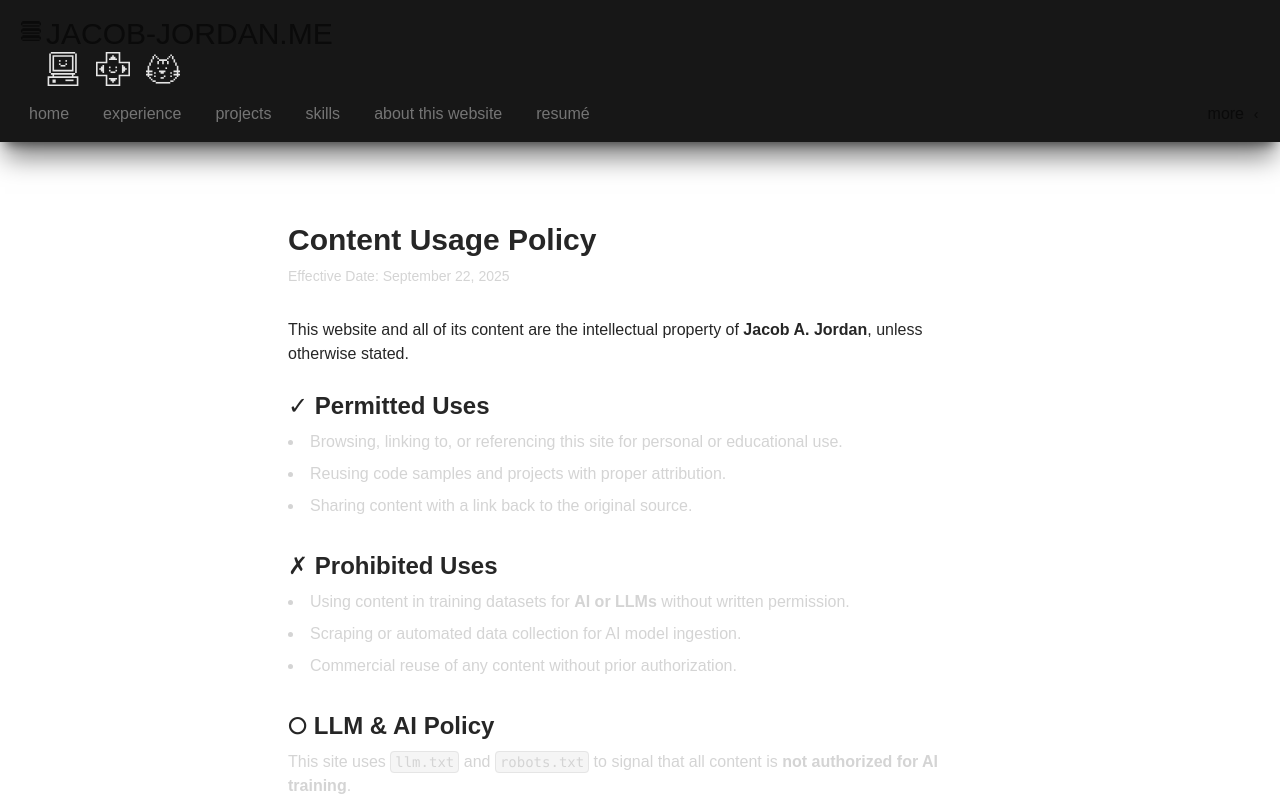
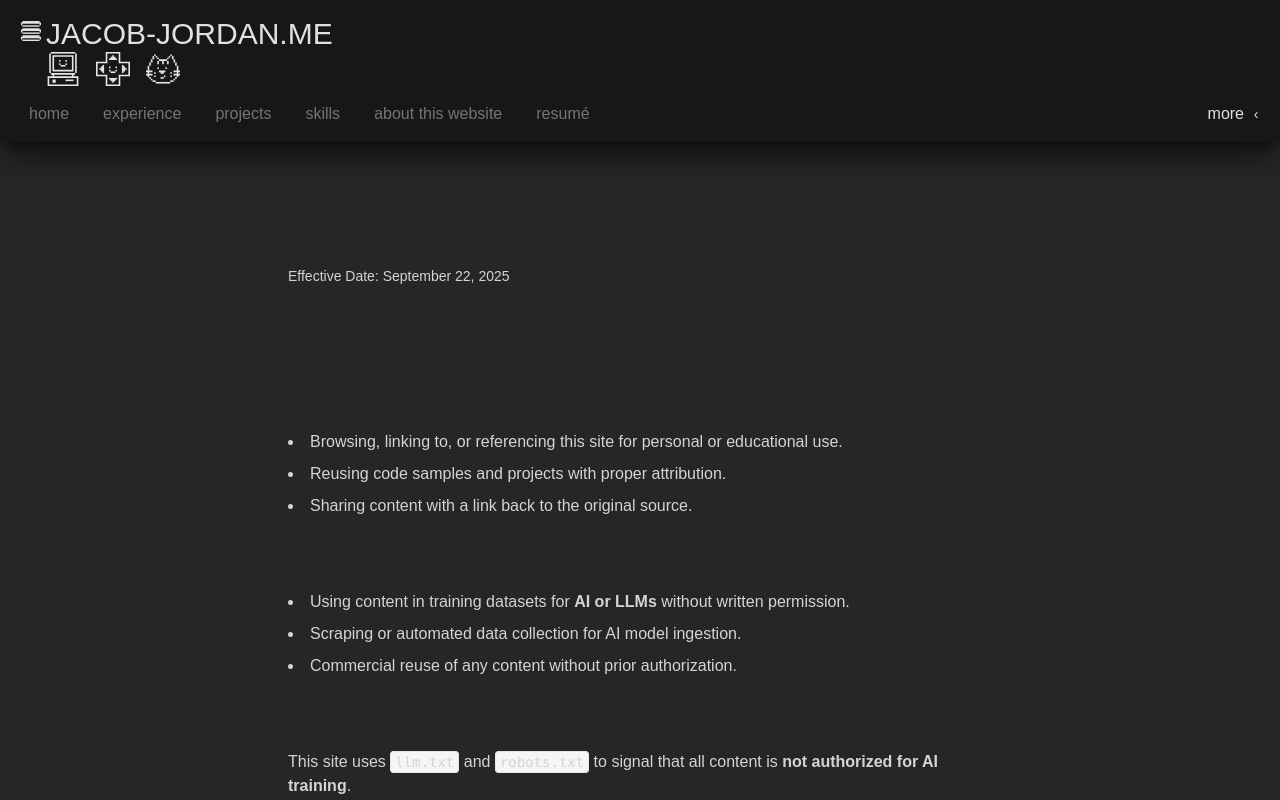
Before and after one commit to jacobjordan94/jacob-jordan-me, a React (Vite) app: page /content-policy in a window 1280 px wide. Built offline with nearby package versions, Linux system fonts and the light colour scheme; a web font is replaced by a local one.

Commit message:
update index.css so that shadcn does not override styles

```diff
--- a/src/index.css
+++ b/src/index.css
@@ -1,57 +1,38 @@
+/* === Tailwind & Plugins === */
 @import 'tailwindcss';
+@plugin 'tailwindcss-animate';
+@import 'tw-animate-css';
 
-@plugin 'tailwindcss-animate';
-@import "tw-animate-css";
+/* === Dark Variant Utility === */
+@custom-variant dark (&:is(.dark *)); /* Needed for ShadCN dark mode */
 
-@custom-variant dark (&:is(.dark *));
-
+/* === Original Root Styles === */
 :root {
   font-family: system-ui, Avenir, Helvetica, Arial, sans-serif;
   line-height: 1.5;
   font-weight: 400;
 
   color-scheme: light dark;
-  color: rgba(255, 255, 255, 0.87);
-  background-color: var(--color-neutral-800);
+  color: rgba(255, 255, 255, 0.87); /* Your original text color */
+  background-color: var(--color-neutral-800); /* Your original background */
 
   font-synthesis: none;
   text-rendering: optimizeLegibility;
   -webkit-font-smoothing: antialiased;
   -moz-osx-font-smoothing: grayscale;
+
+  /* === Add ShadCN Variables Here === */
   --radius: 0.625rem;
-  --background: oklch(1 0 0);
-  --foreground: oklch(0.145 0 0);
-  --card: oklch(1 0 0);
-  --card-foreground: oklch(0.145 0 0);
-  --popover: oklch(1 0 0);
-  --popover-foreground: oklch(0.145 0 0);
-  --primary: oklch(0.205 0 0);
-  --primary-foreground: oklch(0.985 0 0);
-  --secondary: oklch(0.97 0 0);
-  --secondary-foreground: oklch(0.205 0 0);
-  --muted: oklch(0.97 0 0);
-  --muted-foreground: oklch(0.556 0 0);
-  --accent: oklch(0.97 0 0);
-  --accent-foreground: oklch(0.205 0 0);
-  --destructive: oklch(0.577 0.245 27.325);
-  --border: oklch(0.922 0 0);
-  --input: oklch(0.922 0 0);
-  --ring: oklch(0.708 0 0);
-  --chart-1: oklch(0.646 0.222 41.116);
-  --chart-2: oklch(0.6 0.118 184.704);
-  --chart-3: oklch(0.398 0.07 227.392);
-  --chart-4: oklch(0.828 0.189 84.429);
-  --chart-5: oklch(0.769 0.188 70.08);
-  --sidebar: oklch(0.985 0 0);
-  --sidebar-foreground: oklch(0.145 0 0);
-  --sidebar-primary: oklch(0.205 0 0);
-  --sidebar-primary-foreground: oklch(0.985 0 0);
-  --sidebar-accent: oklch(0.97 0 0);
-  --sidebar-accent-foreground: oklch(0.205 0 0);
-  --sidebar-border: oklch(0.922 0 0);
-  --sidebar-ring: oklch(0.708 0 0);
+
+  /* Optional: add some key color tokens */
+  --background: var(--color-neutral-800);
+  --foreground: rgba(255, 255, 255, 0.87); /* match your original text color */
+  --border: rgba(255, 255, 255, 0.1);
+  --ring: rgba(255, 255, 255, 0.2);
+  --input: rgba(255, 255, 255, 0.1);
 }
 
+/* === Fonts === */
 @font-face {
   font-family: 'MisterPixel';
   src: url('/fonts/MisterPixel.woff2') format('woff2');
@@ -69,6 +50,28 @@
     "SCAN" 0;
 }
 
+/* === Optional: Dark Mode Overrides === */
+.dark {
+  --background: #121212;
+  --foreground: #ffffff;
+  --border: rgba(255, 255, 255, 0.1);
+  --ring: rgba(255, 255, 255, 0.2);
+  --input: rgba(255, 255, 255, 0.1);
+}
+
+/* === Preserve Your Keyframes === */
+@keyframes fade-in {
+  from {
+    opacity: 0;
+    transform: translateY(8px);
+  }
+  to {
+    opacity: 1;
+    transform: translateY(0);
+  }
+}
+
+/* === Print Styles === */
 @media print {
   .printable-page[size="letter"] {
     size: letter;
@@ -81,97 +84,12 @@
   }
   :root {
     background-color: white;
+    color: black;
   }
 }
 
-@keyframes fade-in {
-  from {
-    opacity: 0;
-    transform: translateY(8px);
-  }
-  to {
-    opacity: 1;
-    transform: translateY(0);
-  }
-}
-
-@theme inline {
-  --radius-sm: calc(var(--radius) - 4px);
-  --radius-md: calc(var(--radius) - 2px);
-  --radius-lg: var(--radius);
-  --radius-xl: calc(var(--radius) + 4px);
-  --color-background: var(--background);
-  --color-foreground: var(--foreground);
-  --color-card: var(--card);
-  --color-card-foreground: var(--card-foreground);
-  --color-popover: var(--popover);
-  --color-popover-foreground: var(--popover-foreground);
-  --color-primary: var(--primary);
-  --color-primary-foreground: var(--primary-foreground);
-  --color-secondary: var(--secondary);
-  --color-secondary-foreground: var(--secondary-foreground);
-  --color-muted: var(--muted);
-  --color-muted-foreground: var(--muted-foreground);
-  --color-accent: var(--accent);
-  --color-accent-foreground: var(--accent-foreground);
-  --color-destructive: var(--destructive);
-  --color-border: var(--border);
-  --color-input: var(--input);
-  --color-ring: var(--ring);
-  --color-chart-1: var(--chart-1);
-  --color-chart-2: var(--chart-2);
-  --color-chart-3: var(--chart-3);
-  --color-chart-4: var(--chart-4);
-  --color-chart-5: var(--chart-5);
-  --color-sidebar: var(--sidebar);
-  --color-sidebar-foreground: var(--sidebar-foreground);
-  --color-sidebar-primary: var(--sidebar-primary);
-  --color-sidebar-primary-foreground: var(--sidebar-primary-foreground);
-  --color-sidebar-accent: var(--sidebar-accent);
-  --color-sidebar-accent-foreground: var(--sidebar-accent-foreground);
-  --color-sidebar-border: var(--sidebar-border);
-  --color-sidebar-ring: var(--sidebar-ring);
-}
-
-.dark {
-  --background: oklch(0.145 0 0);
-  --foreground: oklch(0.985 0 0);
-  --card: oklch(0.205 0 0);
-  --card-foreground: oklch(0.985 0 0);
-  --popover: oklch(0.205 0 0);
-  --popover-foreground: oklch(0.985 0 0);
-  --primary: oklch(0.922 0 0);
-  --primary-foreground: oklch(0.205 0 0);
-  --secondary: oklch(0.269 0 0);
-  --secondary-foreground: oklch(0.985 0 0);
-  --muted: oklch(0.269 0 0);
-  --muted-foreground: oklch(0.708 0 0);
-  --accent: oklch(0.269 0 0);
-  --accent-foreground: oklch(0.985 0 0);
-  --destructive: oklch(0.704 0.191 22.216);
-  --border: oklch(1 0 0 / 10%);
-  --input: oklch(1 0 0 / 15%);
-  --ring: oklch(0.556 0 0);
-  --chart-1: oklch(0.488 0.243 264.376);
-  --chart-2: oklch(0.696 0.17 162.48);
-  --chart-3: oklch(0.769 0.188 70.08);
-  --chart-4: oklch(0.627 0.265 303.9);
-  --chart-5: oklch(0.645 0.246 16.439);
-  --sidebar: oklch(0.205 0 0);
-  --sidebar-foreground: oklch(0.985 0 0);
-  --sidebar-primary: oklch(0.488 0.243 264.376);
-  --sidebar-primary-foreground: oklch(0.985 0 0);
-  --sidebar-accent: oklch(0.269 0 0);
-  --sidebar-accent-foreground: oklch(0.985 0 0);
-  --sidebar-border: oklch(1 0 0 / 10%);
-  --sidebar-ring: oklch(0.556 0 0);
-}
-
-@layer base {
-  * {
-    @apply border-border outline-ring/50;
-  }
-  body {
-    @apply bg-background text-foreground;
-  }
-}
+/* === DO NOT OVERRIDE BASE STYLES ===
+   Removed ShadCN's @layer base override
+   so it doesn't interfere with your own.
+   You can @apply bg-background or text-foreground manually in components.
+*/
```
